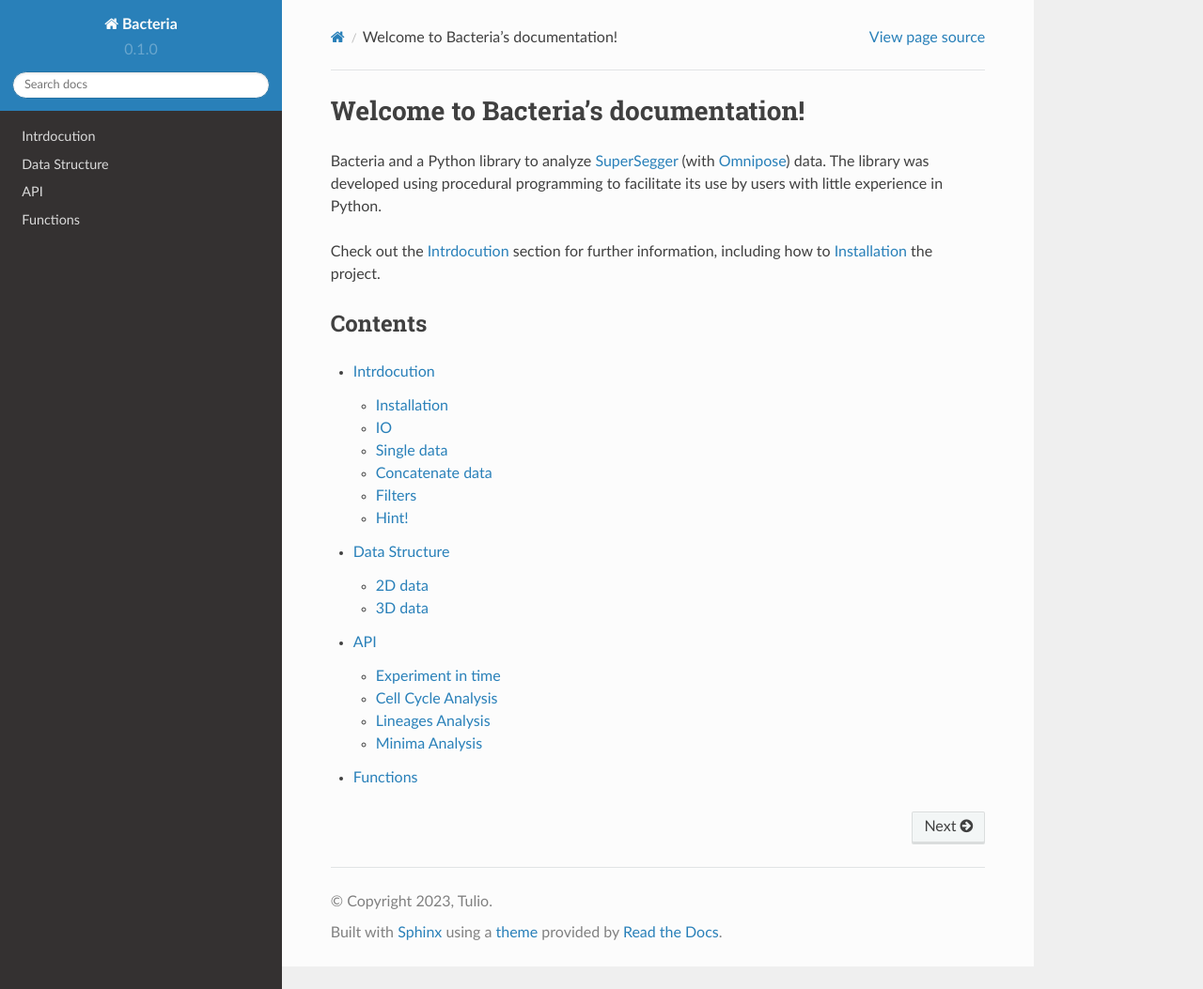
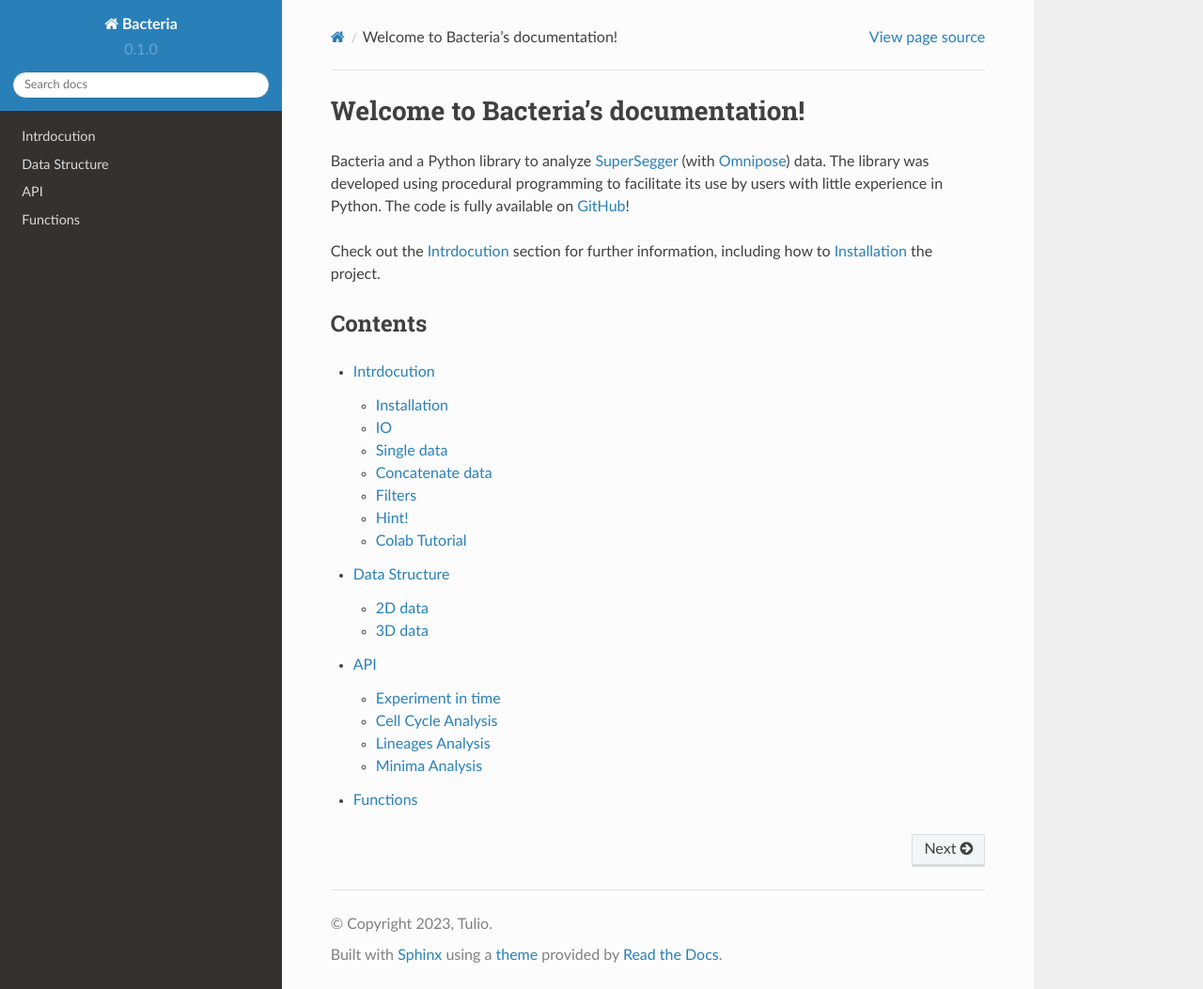
Before and after one commit to tuliofalmeida/bacteria, a Sphinx documentation site: the page built from docs/source/index.rst, in a window 1280 px wide and 1053 px high. Shown: the whole window at 94% size. Built offline with Sphinx 7.4.7 and the Read the Docs theme 2.0.0, drawn with Linux system fonts in a browser that asks for light colours.

Commit message:
teste colab

```diff
--- a/docs/source/index.rst
+++ b/docs/source/index.rst
@@ -3,7 +3,7 @@ Welcome to Bacteria's documentation!
 
 Bacteria and a Python library to analyze `SuperSegger`_ (with `Omnipose`_) data.
 The library was developed using procedural programming to facilitate
-its use by users with little experience in Python.
+its use by users with little experience in Python. The code is fully available on `GitHub`_!
 
 Check out the :doc:`intrdocution` section for further information, including
 how to :ref:`installation` the project.
@@ -20,3 +20,4 @@ Contents
 
 .. _SuperSegger: http://mtshasta.phys.washington.edu/website/SuperSegger.php
 .. _Omnipose: https://github.com/tlo-bot/supersegger-omnipose
+.. _GitHub: https://github.com/tuliofalmeida/bacteria
```
Also changed, not shown: docs/source/intrdocution.rst (+8 -1 lines).
